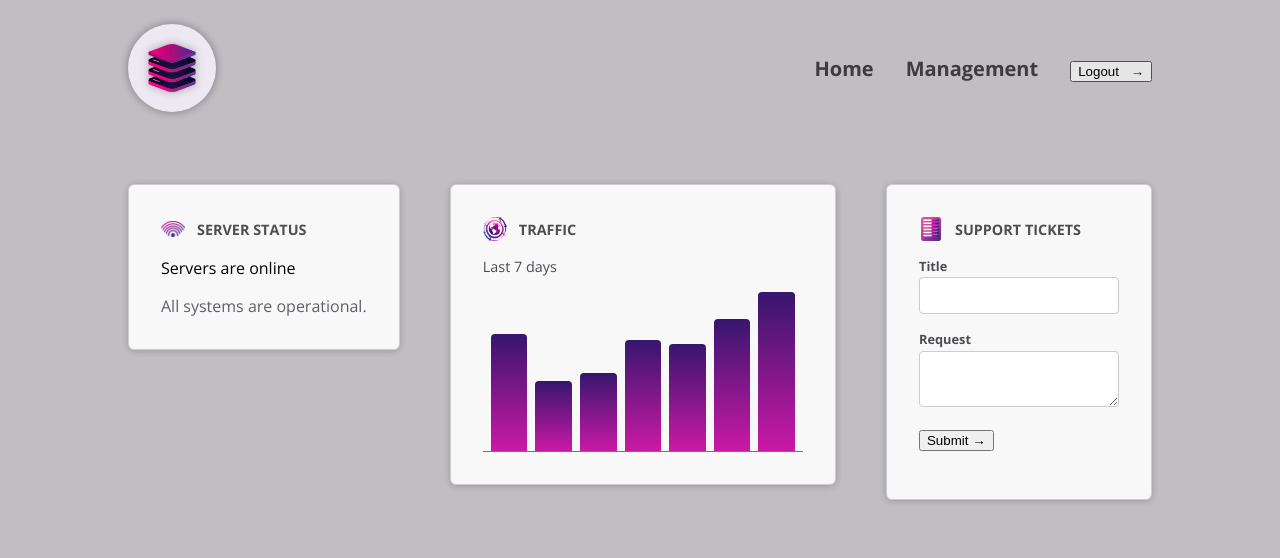
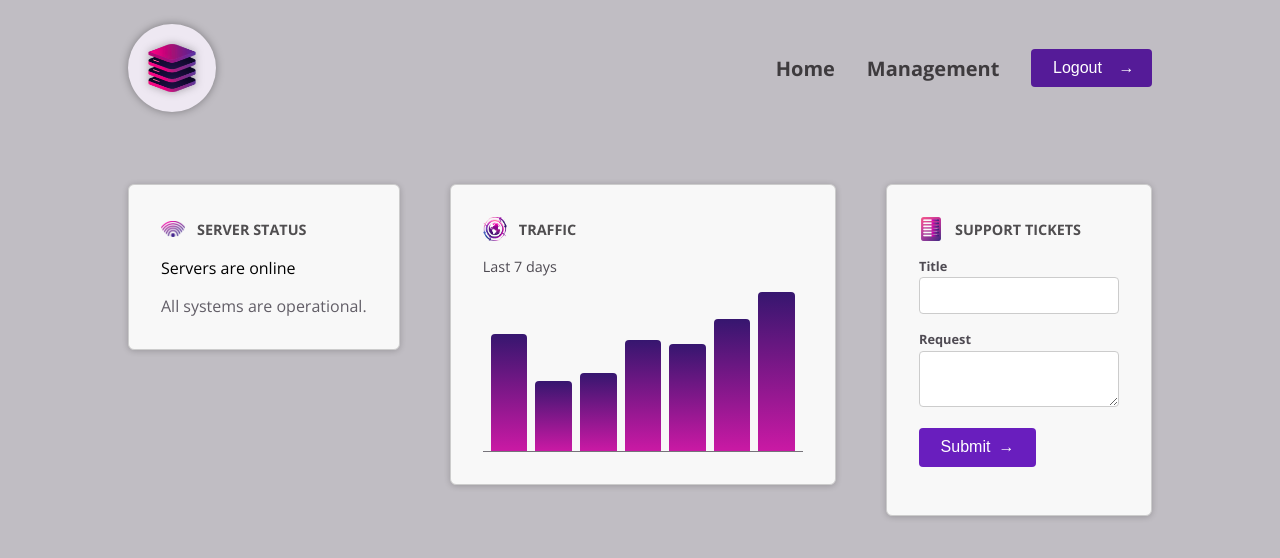
Before and after one commit to moonmirXD/angular-deep-dive, an Angular app: page / in a window 1280 px wide. In both pictures the pointer is over the button 1111 px from the left and 71 px from the top of the page. Shown: the top 558 px of the page. Built offline with nearby package versions, Linux system fonts and the light colour scheme.

Commit message:
Making sense of host element

```diff
--- a/src/app/dashboard/tickets/new-ticket/new-ticket.component.html
+++ b/src/app/dashboard/tickets/new-ticket/new-ticket.component.html
@@ -6,9 +6,6 @@
     <textarea name="request" id="request"></textarea>
   </app-control>
   <p>
-    <button appButton>
-      Submit
-      <span ngProjectAs="icon">→</span>
-    </button>
+    <button appButton>Submit<span ngProjectAs="icon">→</span></button>
   </p>
 </form>
--- a/src/app/dashboard/tickets/new-ticket/new-ticket.component.ts
+++ b/src/app/dashboard/tickets/new-ticket/new-ticket.component.ts
@@ -1,10 +1,11 @@
 import { Component } from '@angular/core';
 import { ControlComponent } from '../../../shared/control/control.component';
+import { ButtonComponent } from '../../../shared/button/button.component';
 
 @Component({
   selector: 'app-new-ticket',
   standalone: true,
-  imports: [ControlComponent],
+  imports: [ControlComponent, ButtonComponent],
   templateUrl: './new-ticket.component.html',
   styleUrl: './new-ticket.component.css',
 })
--- a/src/app/shared/button/button.component.css
+++ b/src/app/shared/button/button.component.css
@@ -1,4 +1,4 @@
-button {
+:host {
   display: inline-block;
   padding: 0.65rem 1.35rem;
   border-radius: 0.25rem;
@@ -10,7 +10,7 @@
   border: none;
 }
 
-button:hover {
+:host:hover {
   background-color: #551b98;
 }
 
@@ -20,6 +20,6 @@
   transition: transform 0.2s ease-in-out;
 }
 
-button:hover .icon {
+:host:hover .icon {
   transform: translateX(4px);
 }
--- a/src/app/shared/button/button.component.html
+++ b/src/app/shared/button/button.component.html
@@ -1,4 +1,6 @@
-<span> <ng-content></ng-content></span>
+<span>
+  <ng-content></ng-content>
+</span>
 <span class="icon">
   <ng-content select="icon"></ng-content>
 </span>
```
